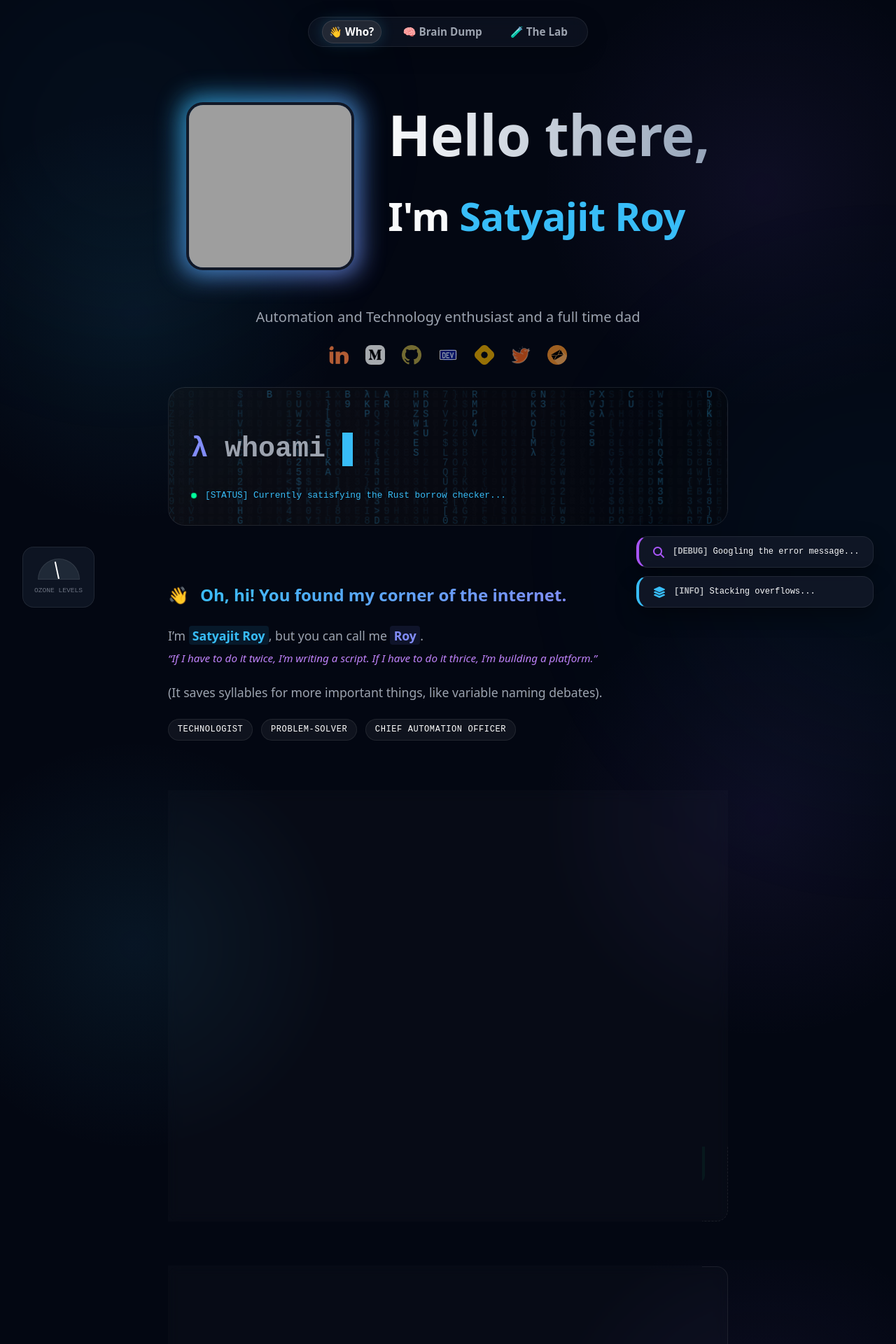
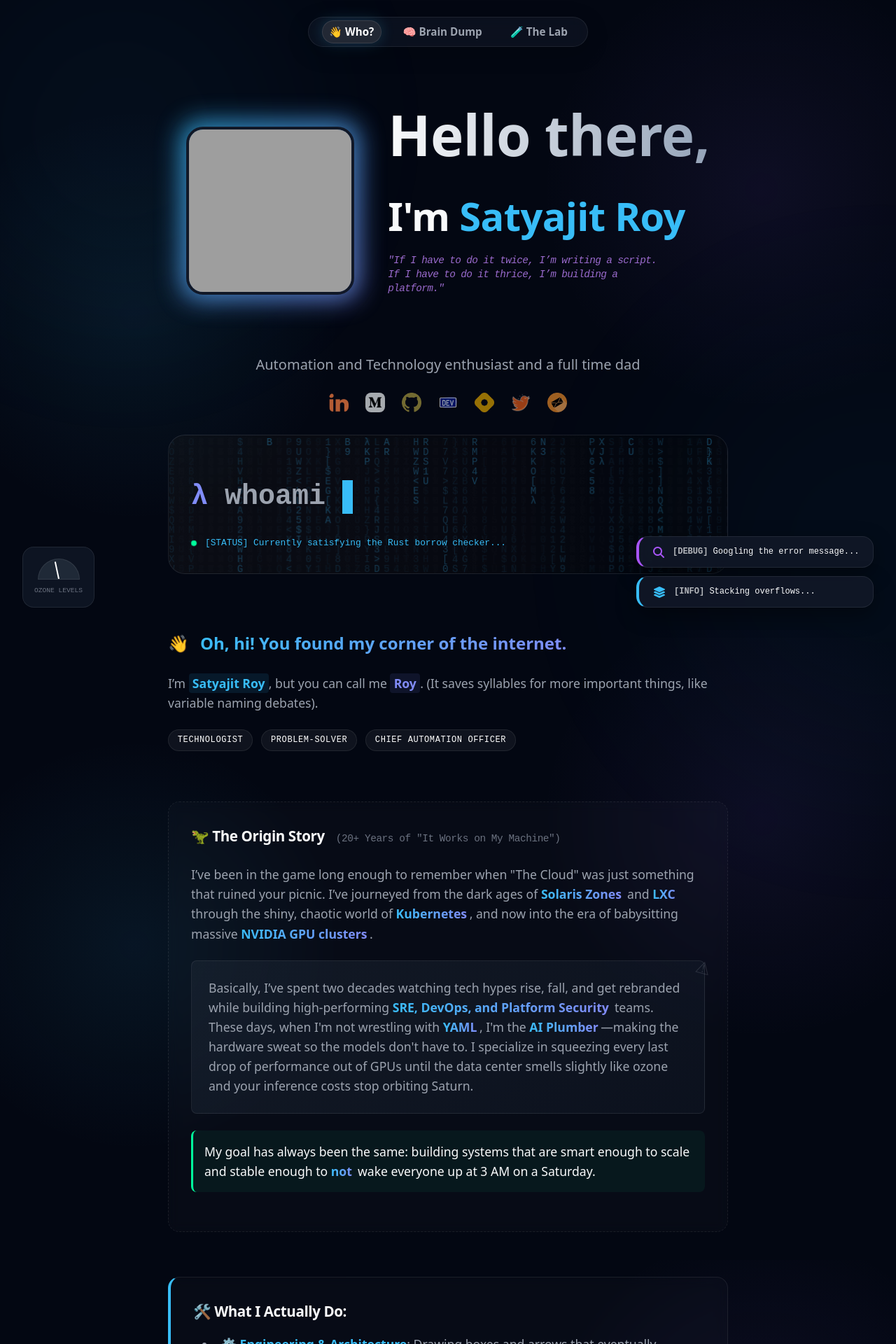
Before and after one commit to kodelint/kodelint.github.io, a Jekyll site: the page built from index.md, in a window 1280 px wide. Shown: the top 1920 px of the page at 70% size. Built offline with Jekyll 4.4.1, drawn with Linux system fonts in a browser that asks for light colours; nearby versions of some CDN libraries; grey boxes are pictures that could not be loaded.

Commit message:
style(ui): move motto to profile header
- Placed motto directly below the name line in the header

- Styled motto with monospace font and purple accent

- Ensured motto is centered on mobile and properly 'squeezed'

- Removed redundant motto from page body

```diff
--- a/_includes/nav.html
+++ b/_includes/nav.html
@@ -46,6 +46,9 @@
           <h1 class="owner-name">
             <span class="greeting">Hello there,</span>
             <span class="name-line">I'm <span class="name">{{site.data.blogger.name}}</span></span>
+            <span class="header-motto">
+              "If I have to do it twice, I’m writing a script. If I have to do it thrice, I’m building a platform."
+            </span>
             <br />
           </h1>
         </div>
--- a/_sass/_components.scss
+++ b/_sass/_components.scss
@@ -83,6 +83,19 @@
   font-family: var(--font-heading);
 }
 
+.header-motto {
+  display: block;
+  font-size: 0.9rem;
+  font-family: var(--font-mono);
+  color: var(--accent-tertiary);
+  margin-top: 0.5rem;
+  font-style: italic;
+  opacity: 0.8;
+  font-weight: 400;
+  max-width: 400px;
+  line-height: 1.4;
+}
+
 @media (max-width: 900px) {
   .profile-header {
     flex-direction: column;
@@ -91,6 +104,11 @@
   }
 
   .profile-header .owner-name {
+    text-align: center;
+  }
+
+  .header-motto {
+    margin: 0.5rem auto 0;
     text-align: center;
   }
 }
--- a/index.md
+++ b/index.md
@@ -20,14 +20,8 @@
     <div class="intro-header">
        <span class="wave">👋</span> <span class="gradient-text">Oh, hi! You found my corner of the internet.</span>
     </div>
-    <p style="margin-bottom: 0.5rem;">
-      I’m <span class="highlight-cyan">Satyajit Roy</span>, but you can call me <span class="highlight-indigo">Roy</span>.
-    </p>
-    <p class="motto" style="font-style: italic; color: var(--accent-tertiary); font-size: 0.95rem; margin-bottom: 1.5rem; line-height: 1.4;">
-      “If I have to do it twice, I’m writing a script. If I have to do it thrice, I’m building a platform.”
-    </p>
     <p>
-      (It saves syllables for more important things, like variable naming debates).
+      I’m <span class="highlight-cyan">Satyajit Roy</span>, but you can call me <span class="highlight-indigo">Roy</span>. (It saves syllables for more important things, like variable naming debates).
     </p>
     <p class="role-badges">
       <span class="badge">Technologist</span>
```
